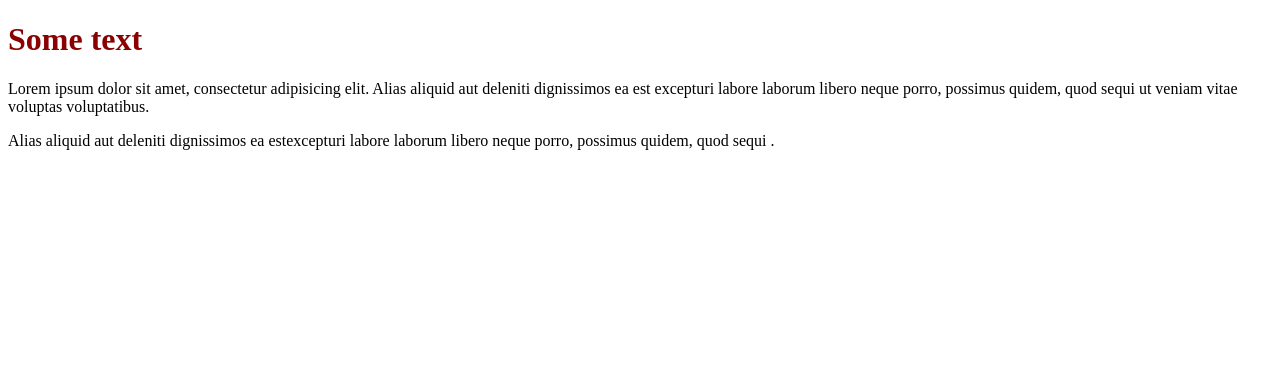
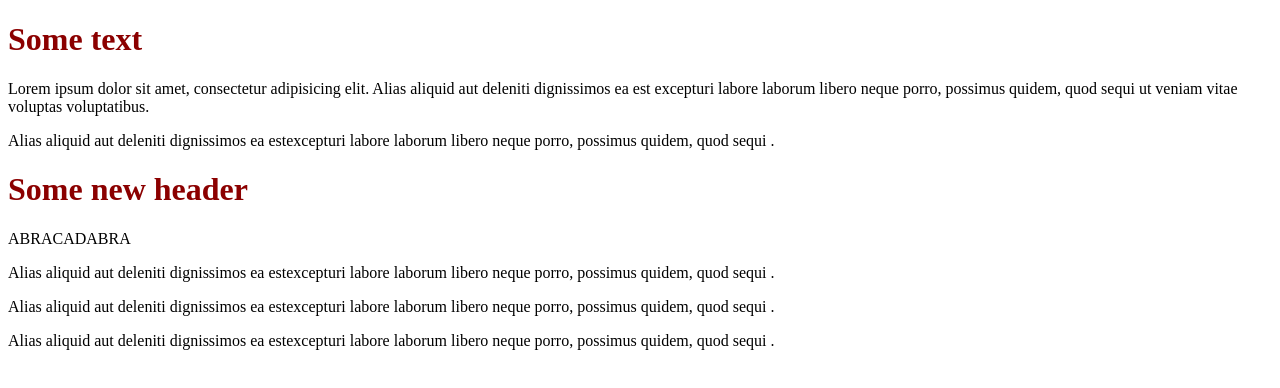
Before and after one commit to BSIACS/git-test-app, a plain HTML site: page index.html in a window 1280 px wide. Drawn offline with Linux system fonts and the light colour scheme.

Commit message:
dev4 тестовый коммит

```diff
--- a/index.html
+++ b/index.html
@@ -17,6 +17,20 @@
         Alias aliquid aut deleniti dignissimos ea estexcepturi labore laborum libero neque porro, possimus quidem,
         quod sequi .
     </p>
+    <h1>Some new header</h1>
+    <div>ABRACADABRA</div>
+    <p>
+        Alias aliquid aut deleniti dignissimos ea estexcepturi labore laborum libero neque porro, possimus quidem,
+        quod sequi .
+    </p>
+    <p>
+        Alias aliquid aut deleniti dignissimos ea estexcepturi labore laborum libero neque porro, possimus quidem,
+        quod sequi .
+    </p>
+    <p>
+        Alias aliquid aut deleniti dignissimos ea estexcepturi labore laborum libero neque porro, possimus quidem,
+        quod sequi .
+    </p>
     <script src="js.js"></script>
 </body>
 </html>
```
Also changed, not shown: 1 other file.
